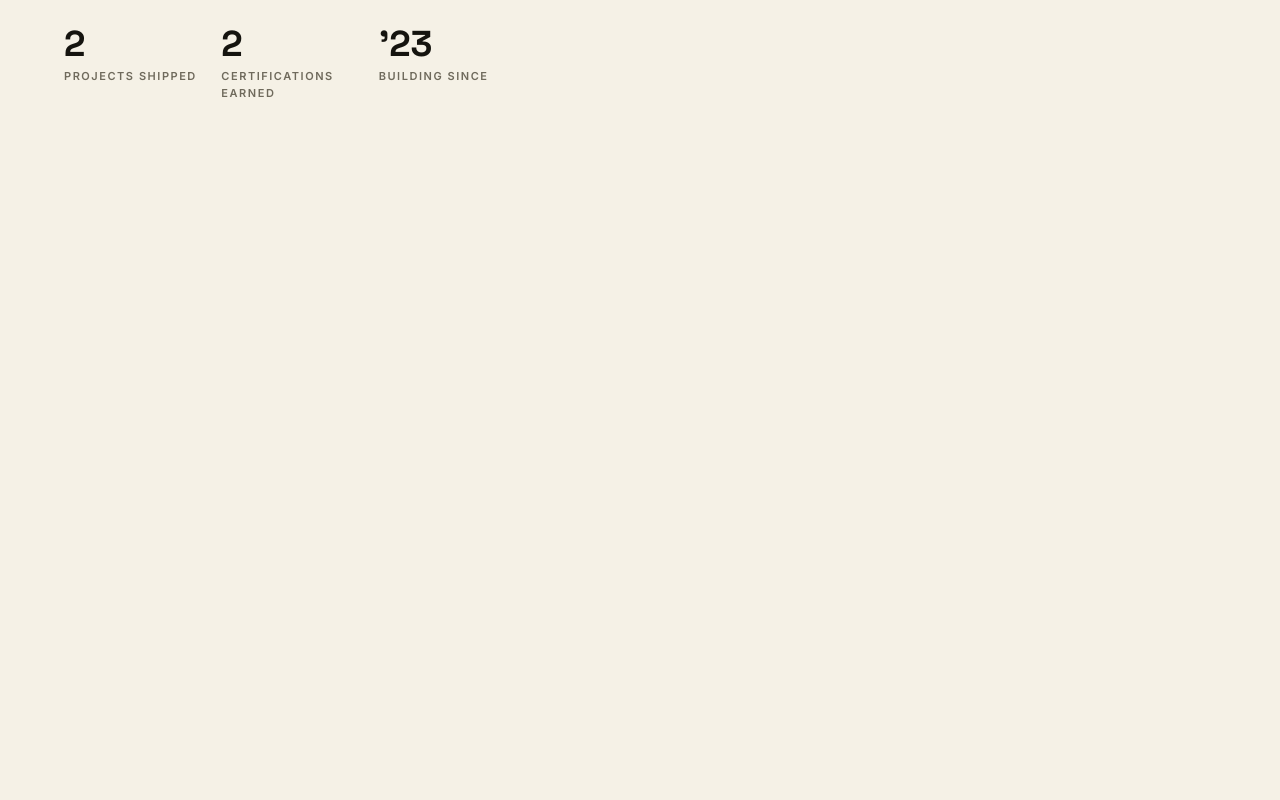
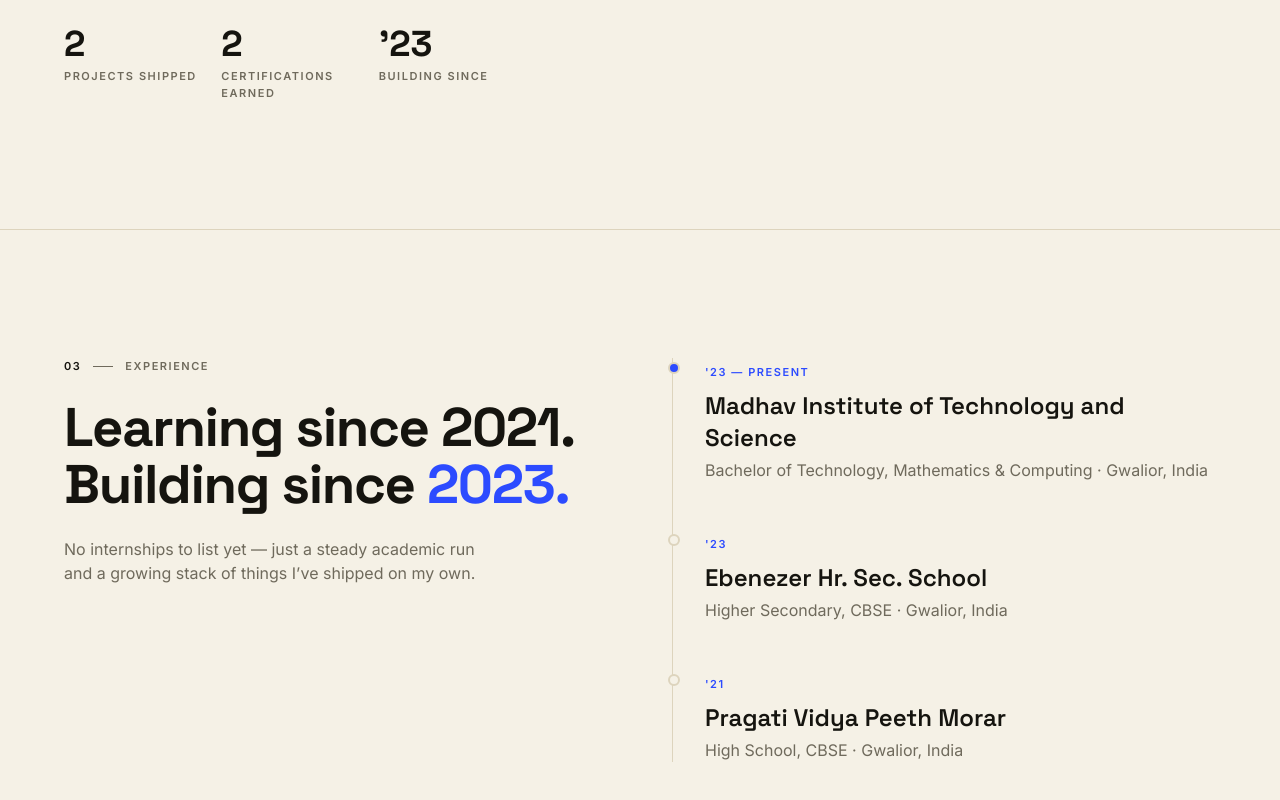
Before and after one commit to himanshugoud/himanshu-portfolio, a Next.js app: page / in a window 1280 px wide. Shown: the part 1718-2518 px from the top of the page. Before the commit the page ends 1947 px from the top, so only its background shows below. Built offline with nearby package versions, Linux system fonts and the light colour scheme.

Commit message:
Phase 3: Experience (education timeline)

```diff
--- a/src/app/page.tsx
+++ b/src/app/page.tsx
@@ -2,6 +2,7 @@
 import Hero from "@/components/Hero";
 import CategoryCards from "@/components/CategoryCards";
 import AboutSection from "@/components/AboutSection";
+import ExperienceSection from "@/components/ExperienceSection";
 
 export default function Home() {
   return (
@@ -10,6 +11,7 @@
       <Hero />
       <CategoryCards />
       <AboutSection />
+      <ExperienceSection />
     </main>
   );
 }
--- /dev/null
+++ b/src/components/ExperienceSection.tsx
@@ -0,0 +1,98 @@
+"use client";
+
+import { motion } from "framer-motion";
+
+const timeline = [
+  {
+    year: "'23 — Present",
+    org: "Madhav Institute of Technology and Science",
+    detail: "Bachelor of Technology, Mathematics & Computing · Gwalior, India",
+    current: true,
+  },
+  {
+    year: "'23",
+    org: "Ebenezer Hr. Sec. School",
+    detail: "Higher Secondary, CBSE · Gwalior, India",
+    current: false,
+  },
+  {
+    year: "'21",
+    org: "Pragati Vidya Peeth Morar",
+    detail: "High School, CBSE · Gwalior, India",
+    current: false,
+  },
+];
+
+const container = {
+  hidden: {},
+  show: { transition: { staggerChildren: 0.1, delayChildren: 0.05 } },
+};
+
+const item = {
+  hidden: { opacity: 0, y: 18 },
+  show: {
+    opacity: 1,
+    y: 0,
+    transition: { duration: 0.6, ease: [0.22, 1, 0.36, 1] as const },
+  },
+};
+
+export default function ExperienceSection() {
+  return (
+    <motion.section
+      id="experience"
+      variants={container}
+      initial="hidden"
+      whileInView="show"
+      viewport={{ once: true, amount: 0.15 }}
+      className="content-col grid gap-10 border-t border-line py-20 md:grid-cols-2 md:gap-16 md:py-32"
+    >
+      {/* ---------- Left: number, eyebrow, headline (sticky on desktop) ---------- */}
+      <div className="flex flex-col gap-6 md:sticky md:top-24 md:self-start">
+        <motion.span
+          variants={item}
+          className="label-meta flex items-center gap-3 text-muted"
+        >
+          <span className="text-ink">03</span>
+          <span className="h-px w-5 bg-muted" aria-hidden="true" />
+          Experience
+        </motion.span>
+
+        <motion.h2
+          variants={item}
+          className="font-display text-4xl font-bold leading-[1.05] tracking-tight text-ink sm:text-5xl lg:text-[3.4rem]"
+        >
+          Learning since 2021.
+          <br />
+          Building since <span className="text-accent">2023.</span>
+        </motion.h2>
+
+        <motion.p variants={item} className="max-w-[42ch] text-muted">
+          No internships to list yet &mdash; just a steady academic run and
+          a growing stack of things I&rsquo;ve shipped on my own.
+        </motion.p>
+      </div>
+
+      {/* ---------- Right: vertical timeline ---------- */}
+      <div className="relative flex flex-col gap-12 border-l border-line pl-8">
+        {timeline.map((entry) => (
+          <motion.div key={entry.org} variants={item} className="relative">
+            <span
+              className={`absolute -left-[2.31rem] top-1 h-3 w-3 rounded-full border-2 ${
+                entry.current
+                  ? "border-accent bg-accent"
+                  : "border-line bg-paper"
+              }`}
+              aria-hidden="true"
+            />
+            <span className="label-meta text-accent">{entry.year}</span>
+            <h3 className="mt-2 font-display text-xl font-semibold text-ink sm:text-2xl">
+              {entry.org}
+            </h3>
+            <p className="mt-1 text-muted">{entry.detail}</p>
+          </motion.div>
+        ))}
+      </div>
+    </motion.section>
+  );
+}
```
